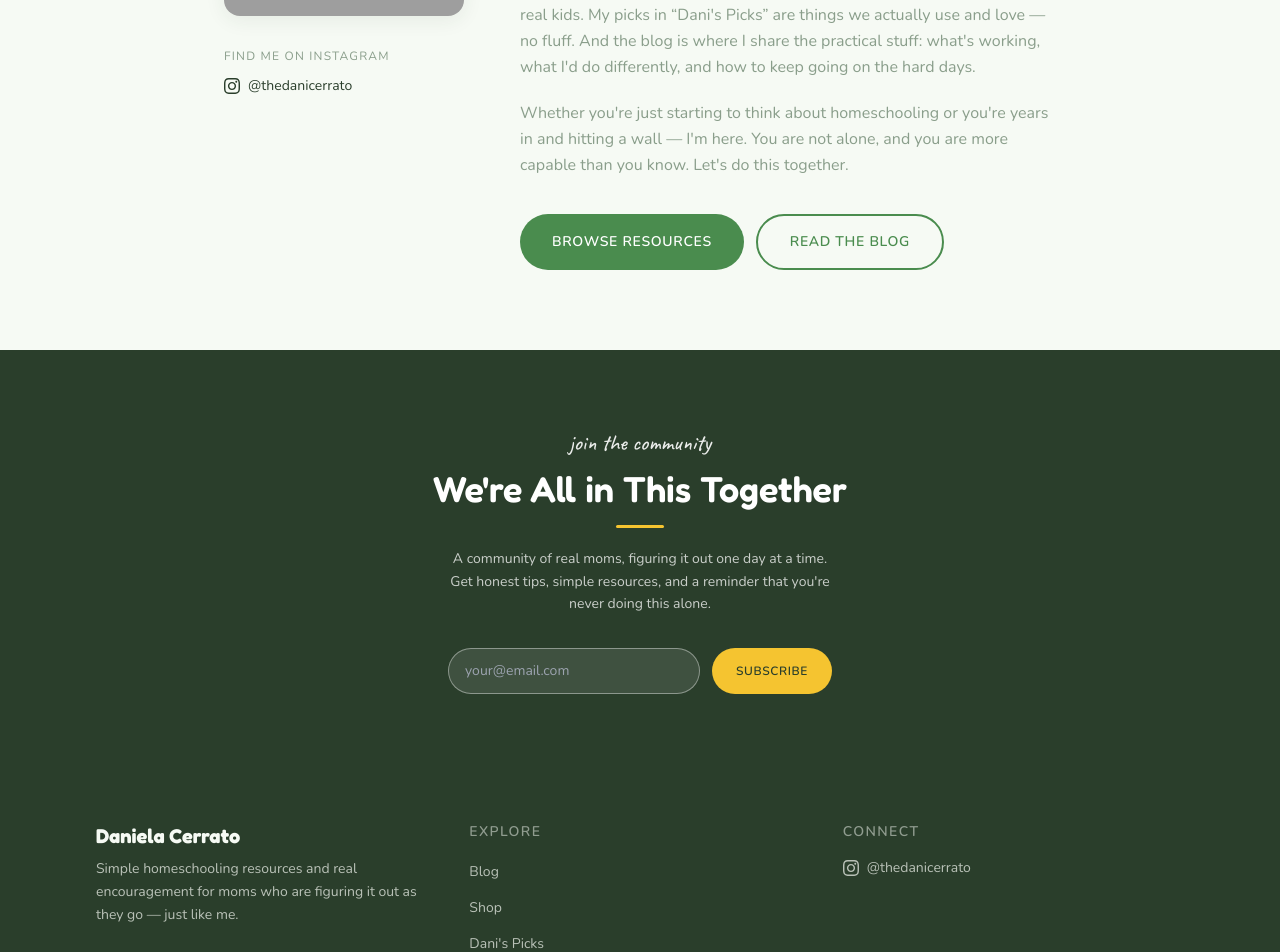
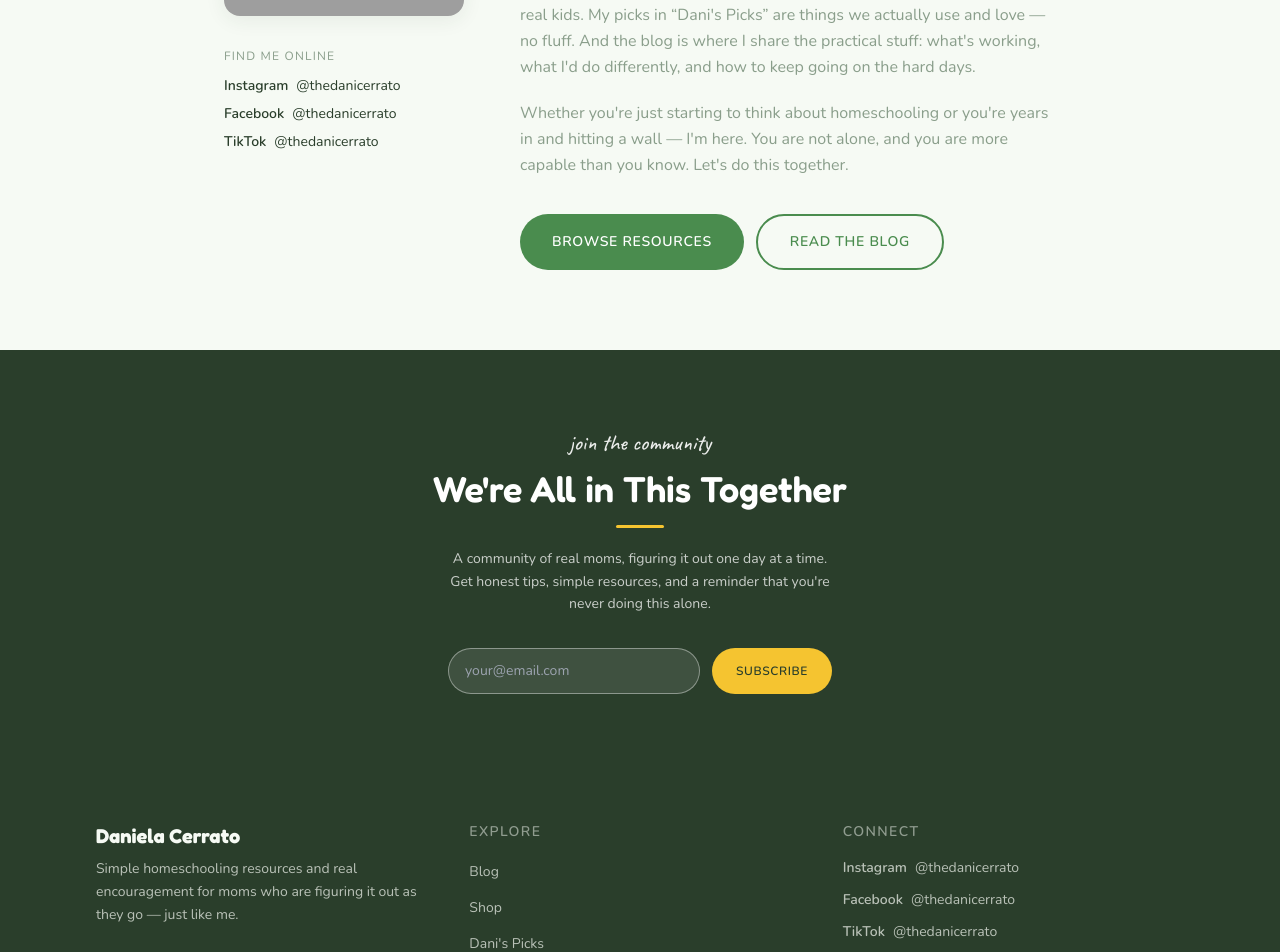
Before and after one commit to sandreu-ai/Danis-Site, a Next.js app: page /about in a window 1280 px wide. Shown: the part 831-1783 px from the top of the page. Built offline with nearby package versions, Linux system fonts and the light colour scheme; no server answers; grey boxes are pictures that could not be loaded.

Commit message:
feat: add Dani social profiles

```diff
--- a/src/app/about/page.tsx
+++ b/src/app/about/page.tsx
@@ -64,26 +64,33 @@ export default function AboutPage() {
                 />
               </div>
 
-              {/* Instagram link */}
+              {/* Social links */}
               <div className="mt-2">
                 <p
                   className="font-sans text-xs tracking-widest uppercase mb-3"
                   style={{ color: '#8A9E8B' }}
                 >
-                  Find me on Instagram
+                  Find me online
                 </p>
+                <div className="flex flex-col gap-2">
+                  {[
+                    { href: 'https://www.instagram.com/thedanicerrato', label: 'Instagram', handle: '@thedanicerrato' },
+                    { href: 'https://www.facebook.com/thedanicerrato', label: 'Facebook', handle: '@thedanicerrato' },
+                    { href: 'https://www.tiktok.com/@thedanicerrato', label: 'TikTok', handle: '@thedanicerrato' },
+                  ].map((social) => (
                     <a
-                  href="https://www.instagram.com/thedanicerrato"
+                      key={social.href}
+                      href={social.href}
                       target="_blank"
                       rel="noopener noreferrer"
                       className="inline-flex items-center gap-2 font-sans text-sm transition-colors"
                       style={{ color: '#2A3E2B' }}
                     >
-                  <svg className="w-4 h-4" fill="currentColor" viewBox="0 0 24 24">
-                    <path d="M12 2.163c3.204 0 3.584.012 4.85.07 3.252.148 4.771 1.691 4.919 4.919.058 1.265.069 1.645.069 4.849 0 3.205-.012 3.584-.069 4.849-.149 3.225-1.664 4.771-4.919 4.919-1.266.058-1.644.07-4.85.07-3.204 0-3.584-.012-4.849-.07-3.26-.149-4.771-1.699-4.919-4.92-.058-1.265-.07-1.644-.07-4.849 0-3.204.013-3.583.07-4.849.149-3.227 1.664-4.771 4.919-4.919 1.266-.057 1.645-.069 4.849-.069zm0-2.163c-3.259 0-3.667.014-4.947.072-4.358.2-6.78 2.618-6.98 6.98-.059 1.281-.073 1.689-.073 4.948 0 3.259.014 3.668.072 4.948.2 4.358 2.618 6.78 6.98 6.98 1.281.058 1.689.072 4.948.072 3.259 0 3.668-.014 4.948-.072 4.354-.2 6.782-2.618 6.979-6.98.059-1.28.073-1.689.073-4.948 0-3.259-.014-3.667-.072-4.947-.196-4.354-2.617-6.78-6.979-6.98-1.281-.059-1.69-.073-4.949-.073zm0 5.838c-3.403 0-6.162 2.759-6.162 6.162s2.759 6.163 6.162 6.163 6.162-2.759 6.162-6.163c0-3.403-2.759-6.162-6.162-6.162zm0 10.162c-2.209 0-4-1.79-4-4 0-2.209 1.791-4 4-4s4 1.791 4 4c0 2.21-1.791 4-4 4zm6.406-11.845c-.796 0-1.441.645-1.441 1.44s.645 1.44 1.441 1.44c.795 0 1.439-.645 1.439-1.44s-.644-1.44-1.439-1.44z" />
-                  </svg>
-                  @thedanicerrato
+                      <span className="font-semibold">{social.label}</span>
+                      <span>{social.handle}</span>
                     </a>
+                  ))}
+                </div>
               </div>
             </div>
 
--- a/src/app/layout.tsx
+++ b/src/app/layout.tsx
@@ -33,7 +33,11 @@ const organizationJsonLd = {
   name: 'Daniela Cerrato',
   url: appUrl,
   image: `${appUrl}/Daniela.jpg`,
-  sameAs: ['https://www.instagram.com/thedanicerrato'],
+  sameAs: [
+    'https://www.instagram.com/thedanicerrato',
+    'https://www.facebook.com/thedanicerrato',
+    'https://www.tiktok.com/@thedanicerrato',
+  ],
   description:
     'Homeschool mom sharing resources, encouragement, and practical help for families learning at home.',
 }
--- a/src/components/ui/Footer.tsx
+++ b/src/components/ui/Footer.tsx
@@ -76,20 +76,27 @@ export function Footer() {
             <p className="font-sans text-sm font-semibold uppercase tracking-widest mb-4" style={{ color: 'rgba(246,250,244,0.5)' }}>
               Connect
             </p>
+            <div className="space-y-3">
+              {[
+                { href: 'https://www.instagram.com/thedanicerrato', label: 'Instagram', handle: '@thedanicerrato' },
+                { href: 'https://www.facebook.com/thedanicerrato', label: 'Facebook', handle: '@thedanicerrato' },
+                { href: 'https://www.tiktok.com/@thedanicerrato', label: 'TikTok', handle: '@thedanicerrato' },
+              ].map((social) => (
                 <a
-              href="https://www.instagram.com/thedanicerrato"
+                  key={social.href}
+                  href={social.href}
                   target="_blank"
                   rel="noopener noreferrer"
-              className="inline-flex items-center gap-2 font-sans text-sm transition-colors"
+                  className="flex items-center gap-2 font-sans text-sm transition-colors"
                   style={{ color: 'rgba(246,250,244,0.7)' }}
                   onMouseEnter={(e) => ((e.currentTarget as HTMLElement).style.color = '#4A8C4E')}
                   onMouseLeave={(e) => ((e.currentTarget as HTMLElement).style.color = 'rgba(246,250,244,0.7)')}
                 >
-              <svg className="w-4 h-4" fill="currentColor" viewBox="0 0 24 24" aria-hidden="true">
-                <path d="M12 2.163c3.204 0 3.584.012 4.85.07 3.252.148 4.771 1.691 4.919 4.919.058 1.265.069 1.645.069 4.849 0 3.205-.012 3.584-.069 4.849-.149 3.225-1.664 4.771-4.919 4.919-1.266.058-1.644.07-4.85.07-3.204 0-3.584-.012-4.849-.07-3.26-.149-4.771-1.699-4.919-4.92-.058-1.265-.07-1.644-.07-4.849 0-3.204.013-3.583.07-4.849.149-3.227 1.664-4.771 4.919-4.919 1.266-.057 1.645-.069 4.849-.069zm0-2.163c-3.259 0-3.667.014-4.947.072-4.358.2-6.78 2.618-6.98 6.98-.059 1.281-.073 1.689-.073 4.948 0 3.259.014 3.668.072 4.948.2 4.358 2.618 6.78 6.98 6.98 1.281.058 1.689.072 4.948.072 3.259 0 3.668-.014 4.948-.072 4.354-.2 6.782-2.618 6.979-6.98.059-1.28.073-1.689.073-4.948 0-3.259-.014-3.667-.072-4.947-.196-4.354-2.617-6.78-6.979-6.98-1.281-.059-1.69-.073-4.949-.073zm0 5.838c-3.403 0-6.162 2.759-6.162 6.162s2.759 6.163 6.162 6.163 6.162-2.759 6.162-6.163c0-3.403-2.759-6.162-6.162-6.162zm0 10.162c-2.209 0-4-1.79-4-4 0-2.209 1.791-4 4-4s4 1.791 4 4c0 2.21-1.791 4-4 4zm6.406-11.845c-.796 0-1.441.645-1.441 1.44s.645 1.44 1.441 1.44c.795 0 1.439-.645 1.439-1.44s-.644-1.44-1.439-1.44z" />
-              </svg>
-              @thedanicerrato
+                  <span className="font-semibold">{social.label}</span>
+                  <span>{social.handle}</span>
                 </a>
+              ))}
+            </div>
           </motion.div>
         </div>
 
```
Also changed, not shown: 1 other file (tests, documents, lock files or other folders). Lines whose indentation alone changed are shown as unchanged.
